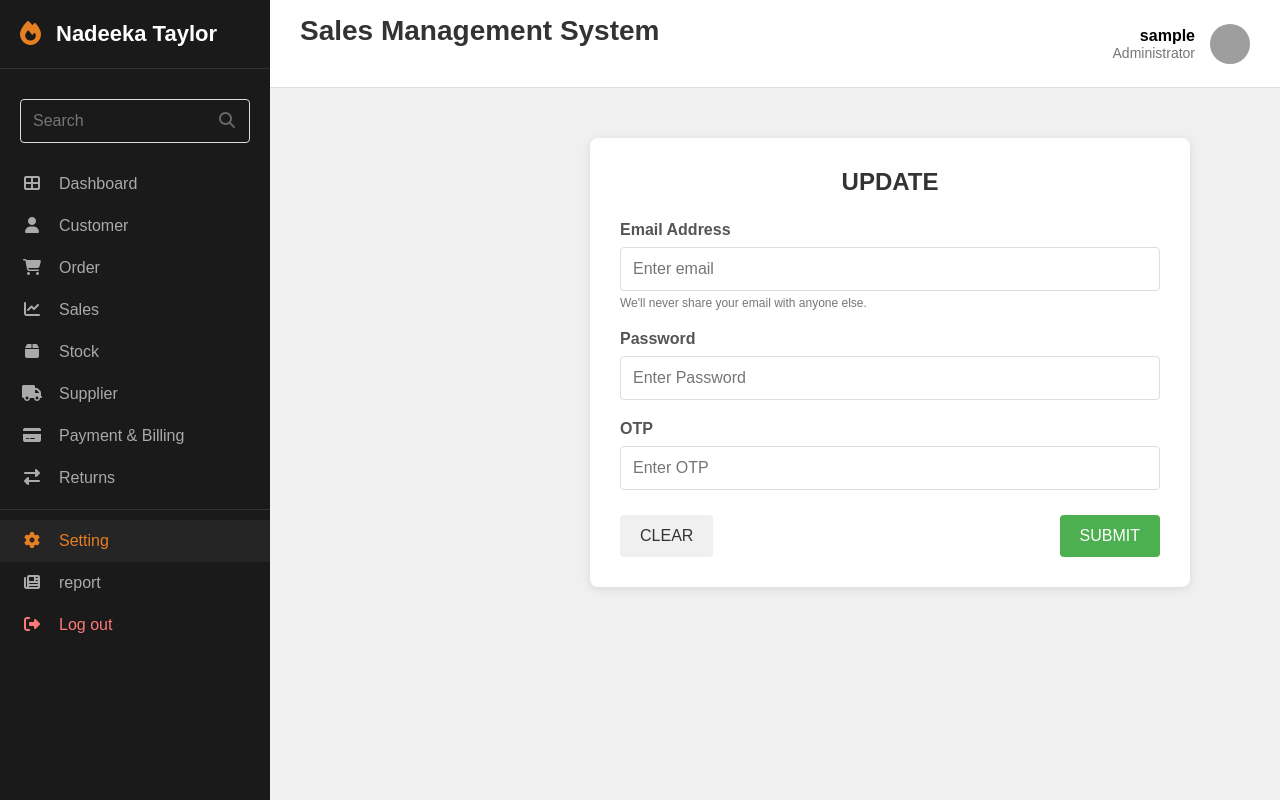
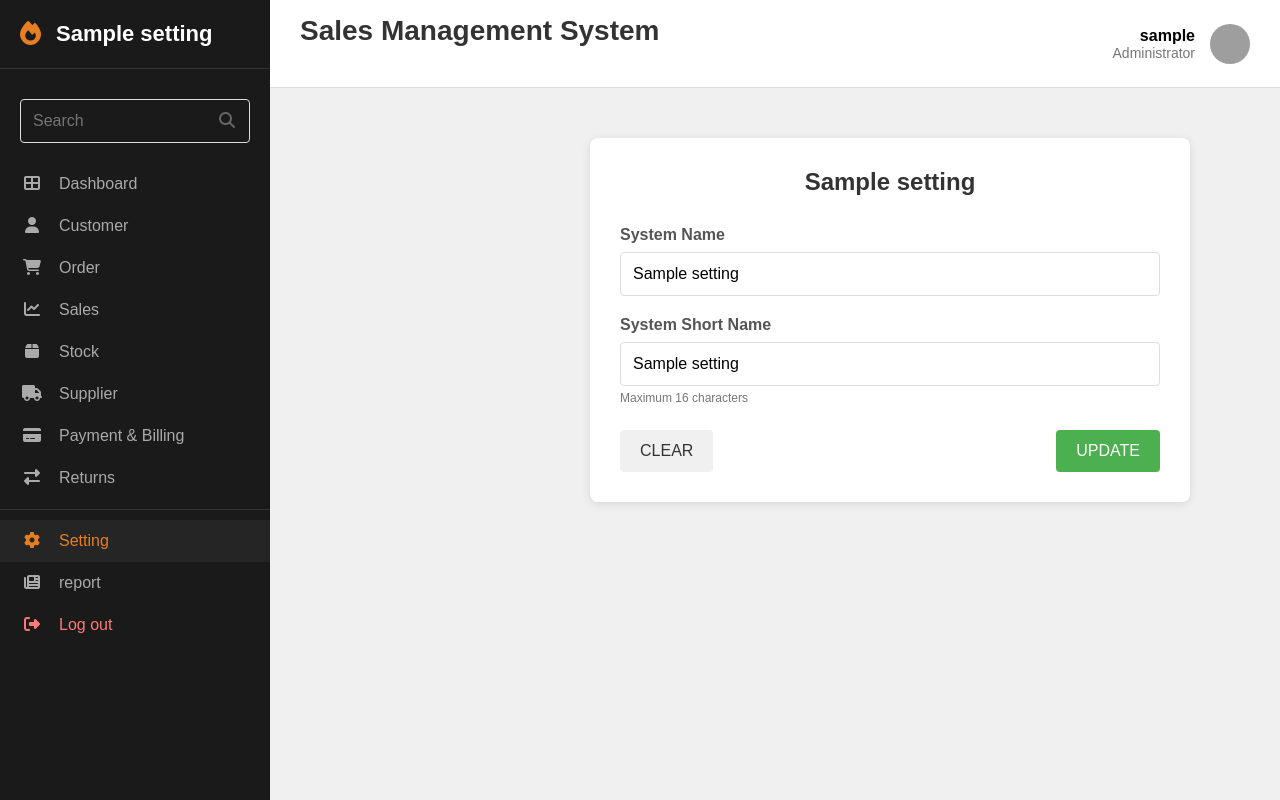
Before and after one commit to SSMShehan/taylor_inventory, a PHP site: page /setting.php in a window 1280 px wide. Run offline with PHP 8.4, Linux system fonts and the light colour scheme; the visitor is signed in with stand-in values (Sample User, id 1); tables that the repository leaves empty or names only in its code hold one stand-in row (values such as "Sample post"); grey boxes are pictures that could not be loaded.

Commit message:
settings name update

```diff
--- a/addPhp/navBar.php
+++ b/addPhp/navBar.php
@@ -18,8 +18,19 @@ $stmt->bind_param("i", $user_id);
 $stmt->execute();
 $result = $stmt->get_result();
 $user = $result->fetch_assoc();
+
+
+
+
+$sqlforname = "SELECT system_short_name FROM system_settings WHERE id = 1";
+$resultforname = $conn->query($sqlforname);
+
+if ($resultforname && $resultforname->num_rows > 0) {
+    $row = $resultforname->fetch_assoc();
+    $companyName = $row['system_short_name'];
+}
+
 ?>
-
 
 <!DOCTYPE html>
 <html lang="en">
@@ -210,7 +221,7 @@ $user = $result->fetch_assoc();
     <div class="sidebar">
         <div class="brand">
             <div class="brand-icon"><i class="fas fa-fire"></i></div>
-            <div class="brand-name">Nadeeka Taylor</div>
+            <div class="brand-name"><?php echo htmlspecialchars($companyName); ?></div>
         </div>
 
         <div class="search-container">
--- a/pages/setting.php
+++ b/pages/setting.php
@@ -1,5 +1,44 @@
 <?php
-include '../addPhp/navBar.php';
+include '../addphp/navbar.php';
+require_once '../config/db_config.php';
+
+// Fetch current system settings
+$sql = "SELECT * FROM system_settings WHERE id = 1";
+$result = $conn->query($sql);
+
+if ($result && $result->num_rows > 0) {
+    $row = $result->fetch_assoc();
+    $systemName = $row['system_name'];
+    $systemShortName = $row['system_short_name'];
+} else {
+    // Default values if no settings exist
+    $systemName = "Tailor Management System";
+    $systemShortName = "TMS";
+}
+
+// Check if form is submitted
+if ($_SERVER["REQUEST_METHOD"] == "POST") {
+    $systemName = $_POST["system_name"];
+    $systemShortName = $_POST["system_short_name"];
+
+    // Prepare update statement
+    $sql = "UPDATE system_settings SET
+            system_name = ?,
+            system_short_name = ?
+            WHERE id = 1";
+
+    $stmt = $conn->prepare($sql);
+    $stmt->bind_param("ss", $systemName, $systemShortName);
+
+    if ($stmt->execute()) {
+        echo "<script>alert('System information updated successfully!'); window.location.href = 'Setting.php';</script>";
+    } else {
+        echo "<script>alert('Error updating system information: " . $conn->error . "');</script>";
+    }
+    $stmt->close();
+}
+
+$conn->close();
 ?>
 
 <!DOCTYPE html>
@@ -7,9 +46,14 @@ include '../addPhp/navBar.php';
 <head>
     <meta charset="UTF-8">
     <meta name="viewport" content="width=device-width, initial-scale=1.0">
-    <title>Update Information</title>
+    <title>System Settings</title>
     <style>
-
+        body {
+            font-family: 'Segoe UI', Tahoma, Geneva, Verdana, sans-serif;
+            background-color: #f5f5f5;
+            margin: 0;
+            padding: 0;
+        }
 
         .update-container {
             background-color: white;
@@ -40,8 +84,6 @@ include '../addPhp/navBar.php';
             color: #555;
         }
 
-        input[type="email"],
-        input[type="password"],
         input[type="text"] {
             width: 100%;
             padding: 12px;
@@ -89,57 +131,46 @@ include '../addPhp/navBar.php';
         .submit-btn:hover {
             background-color: #45a049;
         }
+
+        .system-title {
+            text-align: center;
+            color: #333;
+            margin-bottom: 30px;
+        }
     </style>
 </head>
 <body>
     <div class="update-container">
-        <h1>UPDATE</h1>
+        <h1 class="system-title"><?php echo htmlspecialchars($systemName); ?></h1>
 
+        <form method="POST" action="">
             <div class="form-group">
-            <label for="email">Email Address</label>
-            <input type="email" id="email" placeholder="Enter email">
-            <p class="hint">We'll never share your email with anyone else.</p>
+                <label for="system_name">System Name</label>
+                <input type="text" id="system_name" name="system_name"
+                       value="<?php echo htmlspecialchars($systemName); ?>"
+                       placeholder="Enter system name">
             </div>
 
             <div class="form-group">
-            <label for="password">Password</label>
-            <input type="password" id="password" placeholder="Enter Password">
-        </div>
-
-        <div class="form-group">
-            <label for="otp">OTP</label>
-            <input type="text" id="otp" placeholder="Enter OTP">
+                <label for="system_short_name">System Short Name</label>
+                <input type="text" id="system_short_name" name="system_short_name"
+                       value="<?php echo htmlspecialchars($systemShortName); ?>"
+                       maxlength="16" placeholder="Enter short name">
+                <p class="hint">Maximum 16 characters</p>
             </div>
 
             <div class="button-group">
-            <button type="button" class="clear-btn">CLEAR</button>
-            <button type="submit" class="submit-btn">SUBMIT</button>
+                <button type="button" class="clear-btn" onclick="clearForm()">CLEAR</button>
+                <button type="submit" class="submit-btn">UPDATE</button>
             </div>
+        </form>
     </div>
 
     <script>
-        // JavaScript for form functionality
-        document.querySelector('.clear-btn').addEventListener('click', function() {
-            document.getElementById('email').value = '';
-            document.getElementById('password').value = '';
-            document.getElementById('otp').value = '';
-        });
-
-        document.querySelector('.submit-btn').addEventListener('click', function() {
-            const email = document.getElementById('email').value;
-            const password = document.getElementById('password').value;
-            const otp = document.getElementById('otp').value;
-
-            // Basic validation
-            if (!email || !password || !otp) {
-                alert('Please fill in all fields');
-                return;
+        function clearForm() {
+            document.getElementById('system_name').value = '';
+            document.getElementById('system_short_name').value = '';
         }
-
-            // Here you would typically send the data to a server
-            console.log('Submitting:', { email, password, otp });
-            alert('Update request submitted!');
-        });
     </script>
 </body>
 </html>
```
Lines whose indentation alone changed are shown as unchanged.
